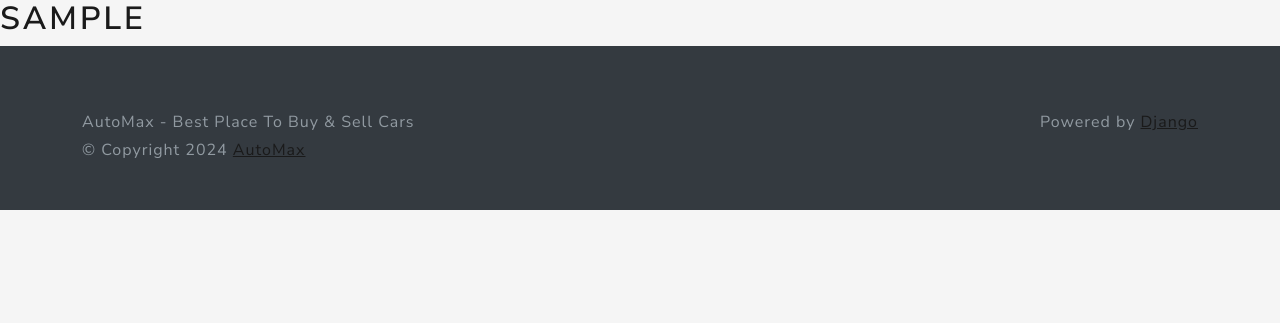
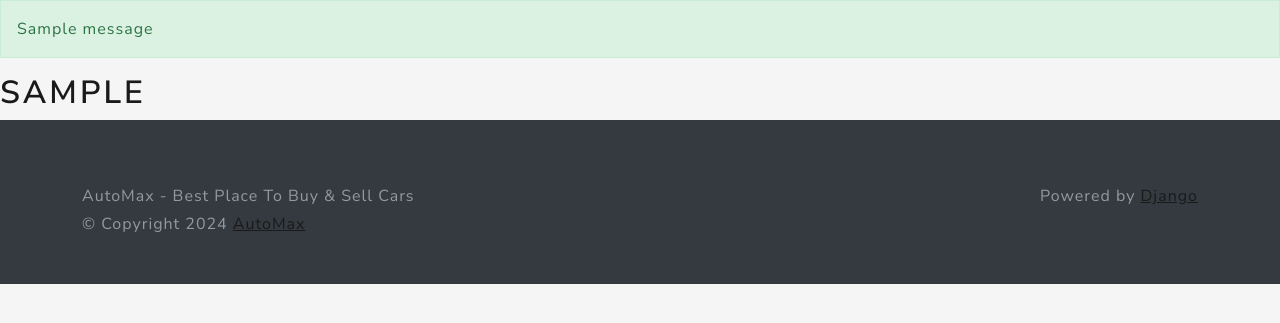
Before and after one commit to Rehaman-Shaik/AutomaxDjApp, a Django app: page /home/ in a window 1280 px wide. Shown: the top 323 px of the page. Run offline with Django 4.2, Linux system fonts and the light colour scheme; a user stored in the database is signed in; tables that the repository leaves empty hold one stand-in row (values such as "Sample post"); one stand-in notice (Sample message) is shown; some libraries are stand-ins or nearby versions.

Commit message:
Django messages

```diff
--- a/main/templates/base/base.html
+++ b/main/templates/base/base.html
@@ -12,6 +12,13 @@
 </head>
 
 <body>
+    {% if messages %}
+    {% for message in messages %}
+    <div {% if message.tags %} class="alert alert-{{message.tags}}" {% endif %}>
+        {{ message }}
+    </div>
+    {% endfor %}
+    {% endif %}
     {% block body %}
     {% endblock %}
 </body>
--- a/users/views.py
+++ b/users/views.py
@@ -1,6 +1,7 @@
 from django.shortcuts import render, redirect
 from django.contrib.auth.forms import AuthenticationForm
 from django.contrib.auth import authenticate, login
+from django.contrib import messages
 
 # Create your views here.
 
@@ -13,9 +14,13 @@ def login_view(request):
             user = authenticate(username=username, password=password)
             if user is not None:
                 login(request, user)
+                messages.info(request,f'Your are logged in as {username}')
                 return redirect('home')
             else :
                 pass
+                #messages.error(request,f'Unable to login ')
+        #else :
+            #messages.error(request,f'Unable to login ')
     elif request.method == 'GET':
         login_form = AuthenticationForm()
     return render(request, 'views/login.html', {'login_form':login_form})
```
